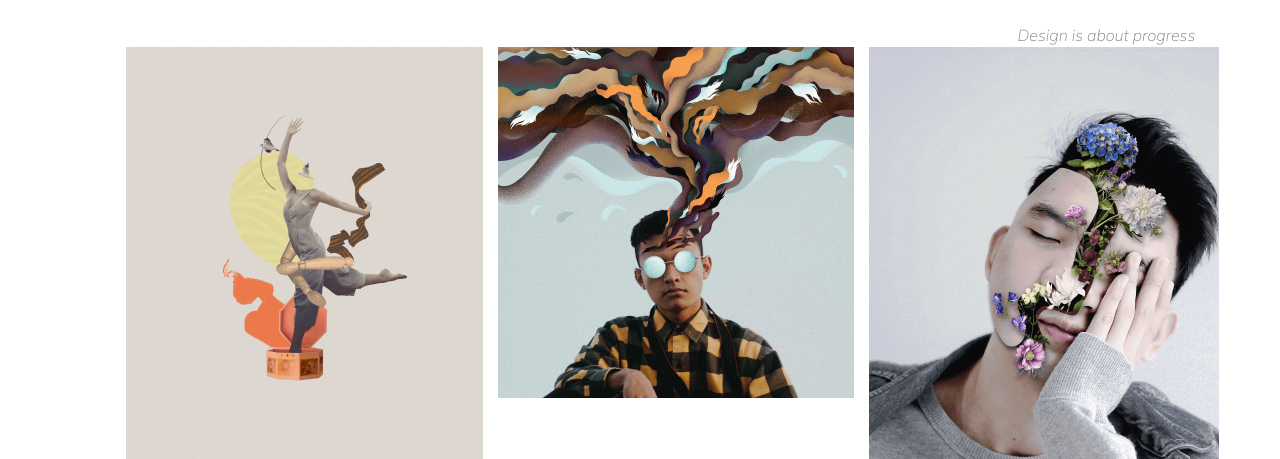
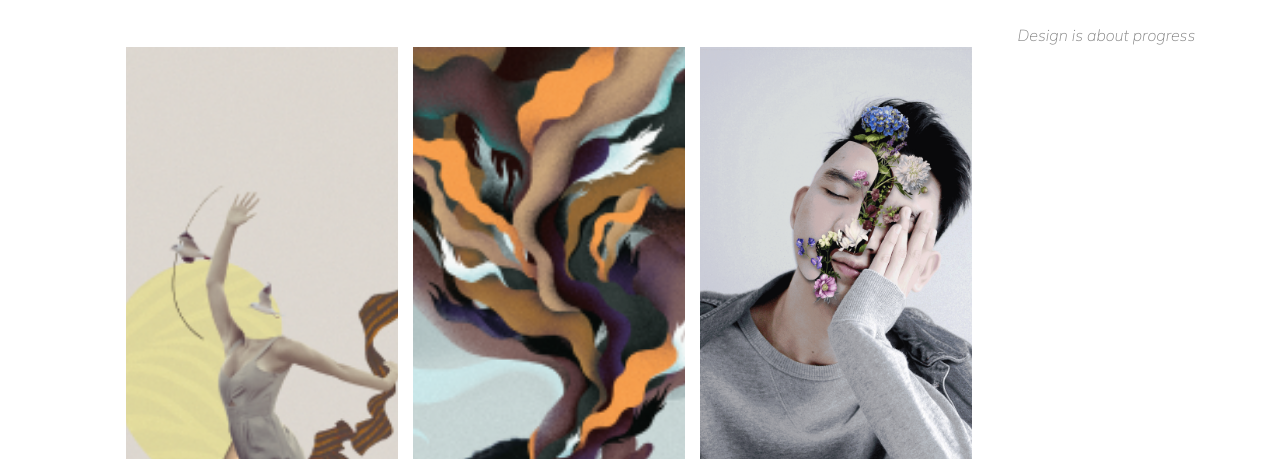
Before and after one commit to vjollcaf/Genesis, a plain HTML site: page index.html in a window 1280 px wide. Shown: the part 417-876 px from the top of the page. Drawn offline with Linux system fonts and the light colour scheme; files that its build step writes are made by us from their sources.

Commit message:
adding files to my repositort

```diff
--- a/css/style.css
+++ b/css/style.css
@@ -89,8 +89,8 @@ h1{
 
 .designer__work__container{
     display: grid;
-    grid-template-columns: repeat(3, 0fr);
-    grid-template-rows: repeat(4, 25em);
+    grid-template-columns: repeat(3, 20%);
+    grid-template-rows: repeat(4, auto);
     grid-gap: 15px;
 
 }
@@ -120,3 +120,10 @@ h1{
     grid-area: 3/1/4/2;
 
 }
+
+
+img{
+    object-fit: cover;
+    width: 100%;
+    height: 100%;
+}
```
